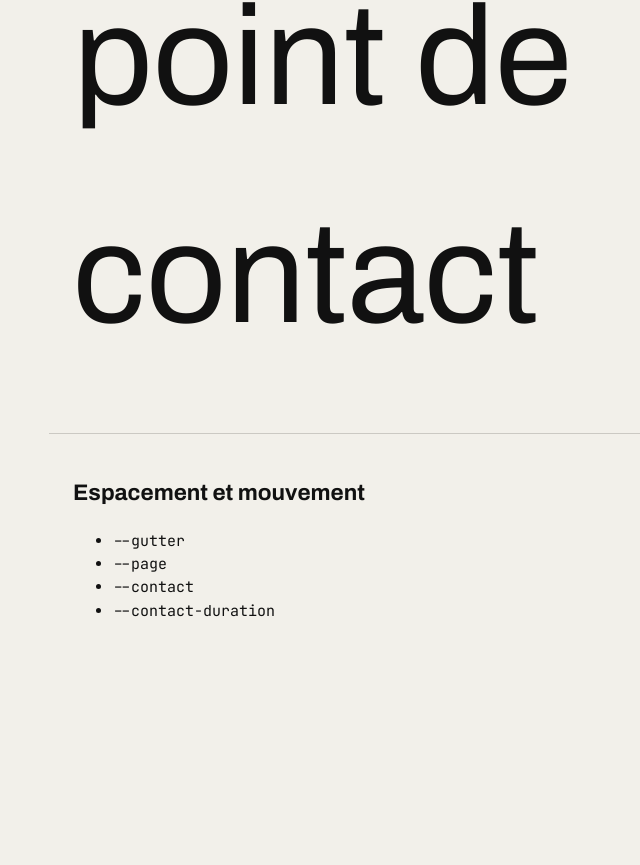
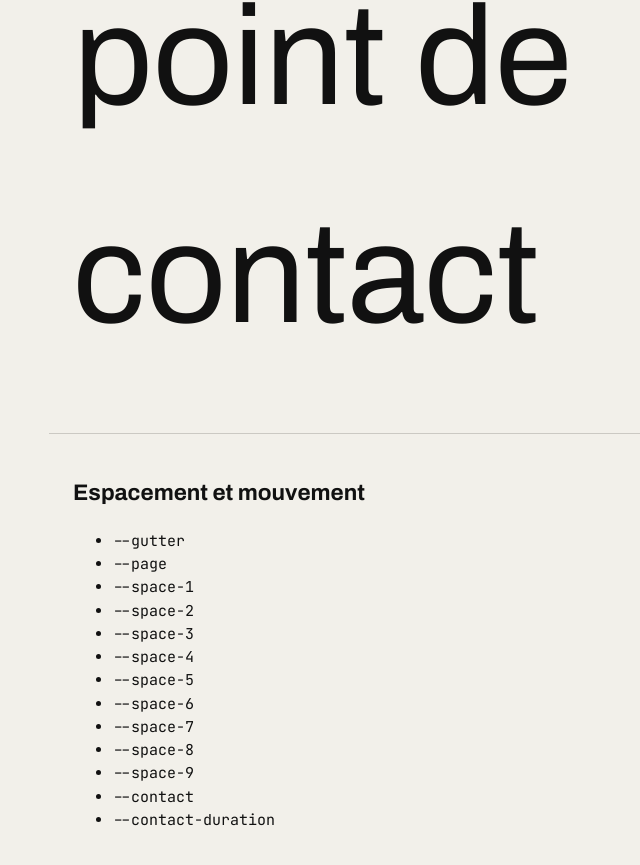
Before and after one commit to hagonin/cham-studio, a Next.js app: page /style-guide in a window 1280 px wide. Shown: the part 1495-2360 px from the top of the page, without its empty margins (111-751 px from the left). Before the commit the page ends 2157 px from the top, so only its background shows below. Built offline with nearby package versions, Linux system fonts and the light colour scheme.

Commit message:
feat(tokens): add a spacing scale mirrored in the style guide
The nine steps reuse values already in use across the components rather than
an invented progression, so a new spacing lands on an existing step instead
of adding one more.

```diff
--- a/app/globals.css
+++ b/app/globals.css
@@ -69,9 +69,9 @@
      de dominer parce que plus rien ne lui cédait le pas. Une seule dimension
      doit crier ; ici c'est le nom. */
   --display-s: clamp(2.25rem, 4.5vw, 4.5rem); /* titres de section — 72 px max */
-  --display-m: clamp(2.75rem, 6vw, 6rem); /* la revendication et la ligne de
-                                             marque — 96 px, le plafond au-delà
-                                             duquel une page hurle */
+  /* la revendication et la ligne de marque — 96 px, le plafond au-delà duquel
+     une page hurle */
+  --display-m: clamp(2.75rem, 6vw, 6rem);
   --display-xl: clamp(3.5rem, 11vw, 10.75rem); /* le nom, et lui seul */
 
   /* Grille — 12 colonnes, asymétrique par composition et non par jeton :
@@ -79,6 +79,20 @@
      colonne ne se nomme pas ici. Le seul réglage partagé est la gouttière. */
   --gutter: clamp(1rem, 2vw, 1.5rem);
   --page: 90rem; /* 1440px, la planche du canvas */
+
+  /* Échelle d'espacement — les paliers reprennent les valeurs déjà en usage
+     dans les composants (margin/padding/gap), pas une progression inventée.
+     Les nouveaux espacements se posent sur un palier existant plutôt que
+     d'en écrire un de plus. */
+  --space-1: 0.25rem;
+  --space-2: 0.5rem;
+  --space-3: 0.75rem;
+  --space-4: 1rem;
+  --space-5: 1.5rem;
+  --space-6: 2rem;
+  --space-7: 3rem;
+  --space-8: 4rem;
+  --space-9: 6rem;
 
   /* Le geste : deux bords qui se rejoignent. */
   --contact: cubic-bezier(0.85, 0, 0.15, 1);
--- a/app/style-guide/page.tsx
+++ b/app/style-guide/page.tsx
@@ -24,7 +24,8 @@ const typeScale = [
   { label: '--display-xl', value: 'var(--display-xl)' },
 ] as const;
 
-const spacing = ['--gutter', '--page'] as const;
+const spacingScale = [1, 2, 3, 4, 5, 6, 7, 8, 9].map((step) => `--space-${step}`);
+const spacing = ['--gutter', '--page', ...spacingScale] as const;
 const motion = ['--contact', '--contact-duration'] as const;
 
 export default function StyleGuide() {
```
